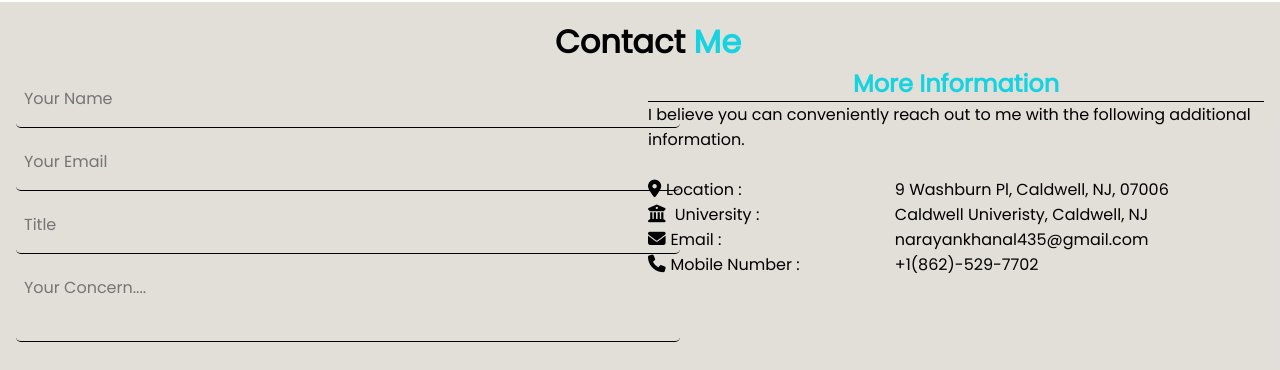
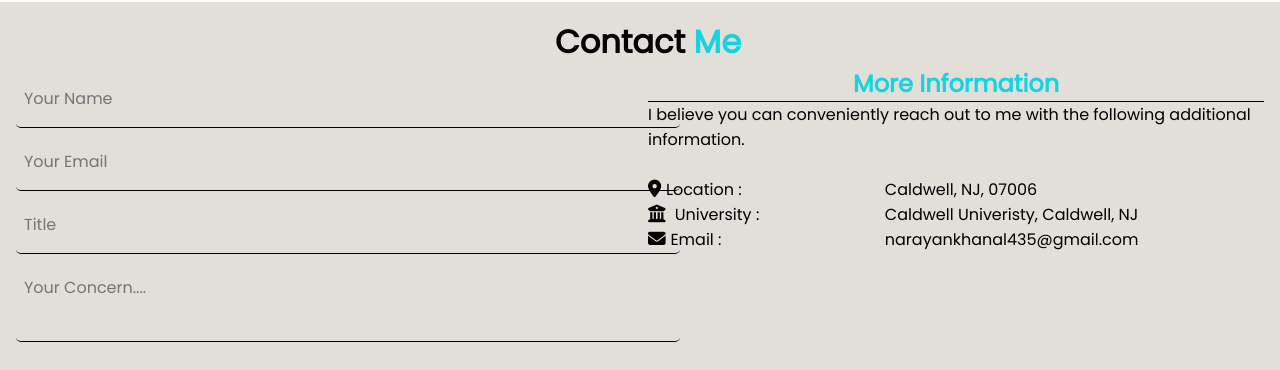
Before and after one commit to Nkhanal2002/Nkhanal2002.github.io, a plain HTML site: page index.html in a window 1280 px wide. Shown: the part 1156-1526 px from the top of the page. Drawn offline with Linux system fonts and the light colour scheme.

Commit message:
Removed some unnecessary contact info from Contact Me section

```diff
--- a/index.html
+++ b/index.html
@@ -187,7 +187,7 @@
 
 
                             </div>
-                            <div class="detail-info">9 Washburn Pl, Caldwell, NJ, 07006</div>
+                            <div class="detail-info">Caldwell, NJ, 07006</div>
                             <div class="contact-icon"><i class="fas fa-university"></i> <span
                                     class="icon-title">University : </span>
 
@@ -200,11 +200,6 @@
 
                             </div>
                             <div class="detail-info">narayankhanal435@gmail.com</div>
-                            <div class="contact-icon"><i class="fa fa-phone"></i><span class="icon-title">Mobile
-                                    Number : </span>
-
-                            </div>
-                            <div class="detail-info">+1(862)-529-7702</div>
 
                         </div>
 
```
